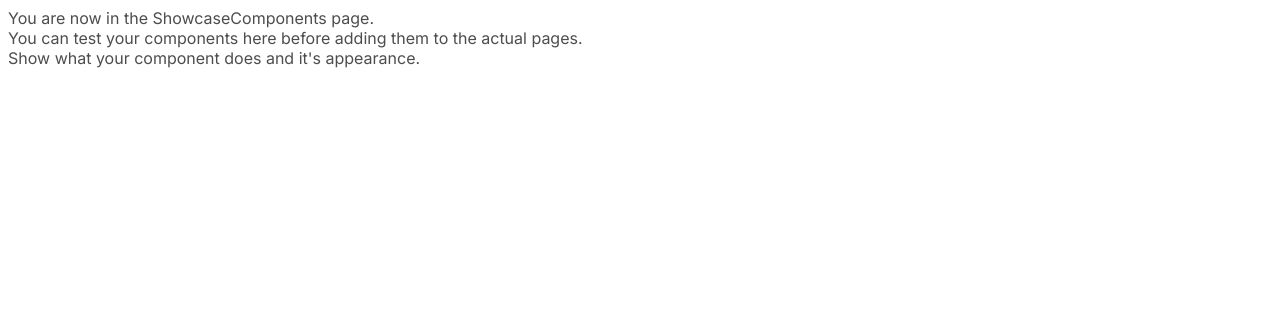
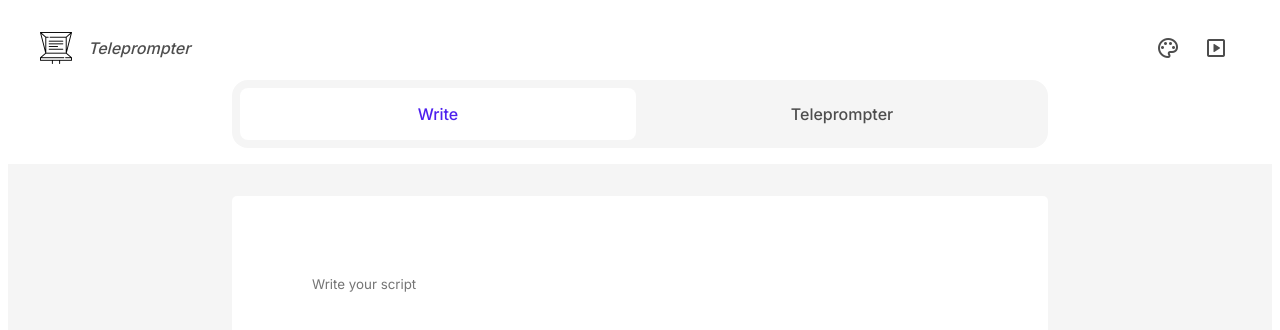
Before and after one commit to smsanagustin/JPAD-2023-Teleprompter, a React (Create React App) app: page / in a window 1280 px wide. Shown: the top 330 px of the page. Built offline with nearby package versions, Linux system fonts and the light colour scheme.

Commit message:
changed the main route to / instead of /teleprompter

```diff
--- a/src/App.js
+++ b/src/App.js
@@ -20,8 +20,8 @@ const App = () => {
       <>
         {console.log("App is running")}
         <Routes>
-          <Route path="/" element={<ShowcaseComponents />} />
-          <Route path="/teleprompter" element={<Teleprompter />} />
+          {/* <Route path="/" element={<ShowcaseComponents />} /> */}
+          <Route path="/" element={<Teleprompter />} />
           <Route exact path="/teleprompter-screen" element={<TeleprompterScreen />}/>
         </Routes>
       </>
```
